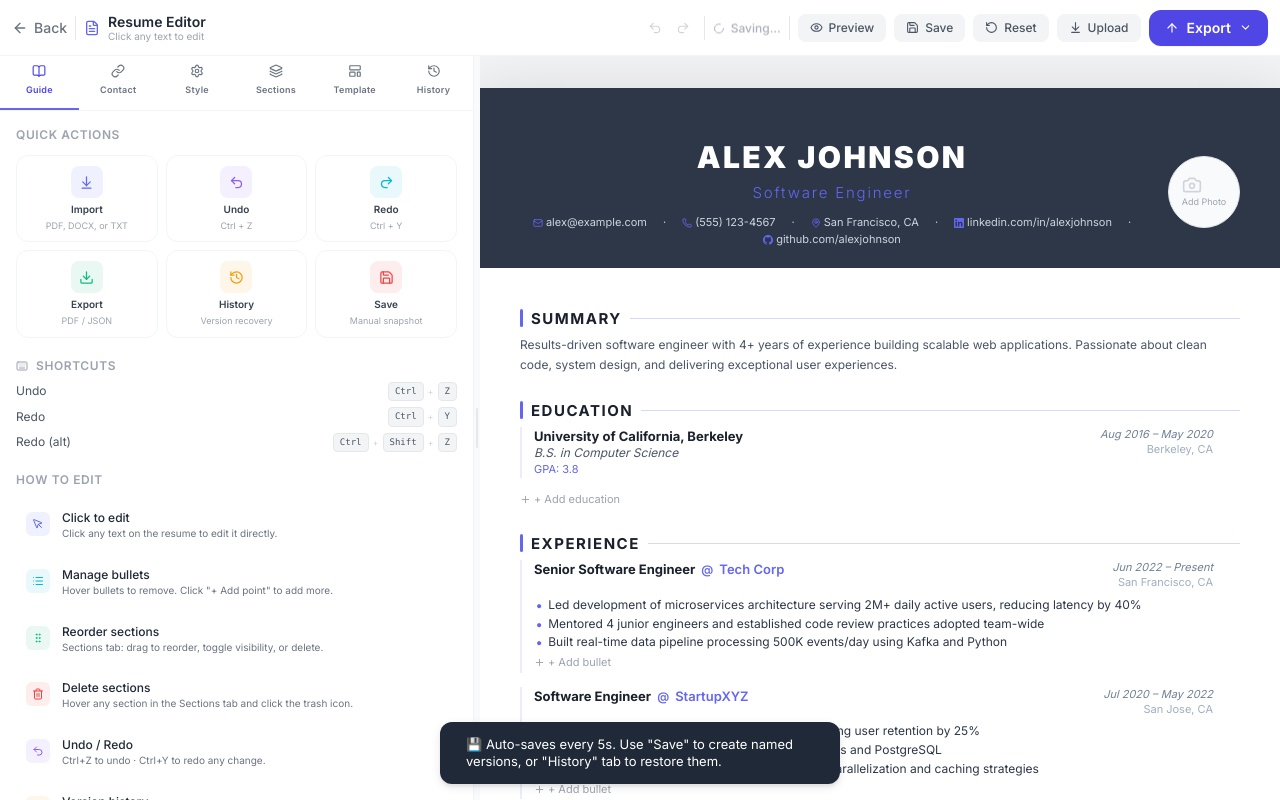
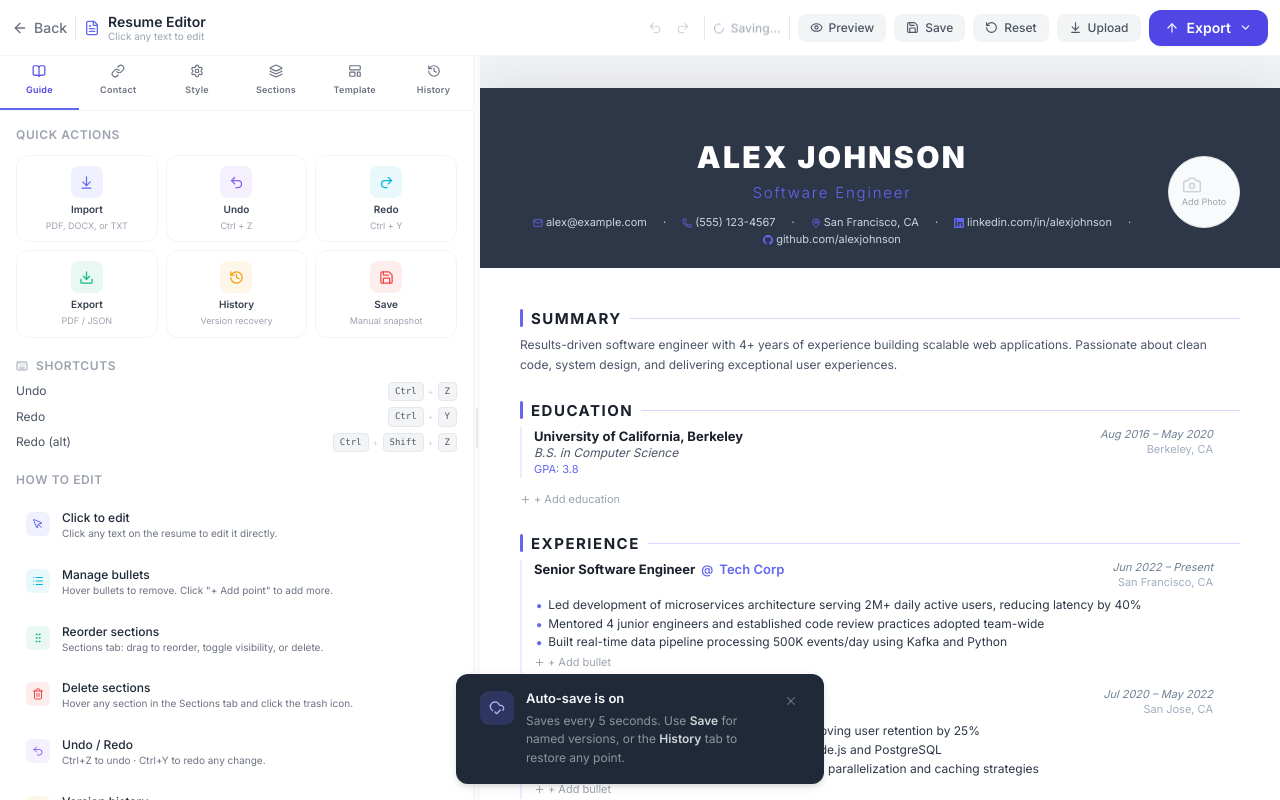
Before and after one commit to Apex-05/FreeCV, a React (Vite) app: page /editor in a window 1280 px wide. Built offline with nearby package versions, Linux system fonts and the light colour scheme.

Commit message:
message box

```diff
--- a/src/pages/EditorPage.tsx
+++ b/src/pages/EditorPage.tsx
@@ -10,6 +10,7 @@ import { UnsavedGuardProvider } from '../components/editor/UnsavedModal';
 import { useResumeStore } from '../store/resumeStore';
 import { useSaveStore } from '../store/saveStore';
 import toast from 'react-hot-toast';
+import { CloudCheck, X } from 'lucide-react';
 
 const STORAGE_INFO_KEY = 'freecv_storage_info_shown';
 
@@ -104,10 +105,29 @@ const EditorPageInner: React.FC = () => {
   useEffect(() => {
     if (!localStorage.getItem(STORAGE_INFO_KEY)) {
       const id = setTimeout(() => {
-        toast(
-          '💾 Auto-saves every 5s. Use "Save" to create named versions, or "History" tab to restore them.',
-          { duration: 8000, style: { maxWidth: 400, fontSize: 13 } },
-        );
+        toast(t => (
+          <div style={{ display: 'flex', alignItems: 'flex-start', gap: 12, maxWidth: 320 }}>
+            <div style={{ width: 34, height: 34, borderRadius: 9, background: 'rgba(99,102,241,0.22)', display: 'flex', alignItems: 'center', justifyContent: 'center', flexShrink: 0, marginTop: 1 }}>
+              <CloudCheck size={16} style={{ color: '#a5b4fc' }} />
+            </div>
+            <div style={{ flex: 1 }}>
+              <p style={{ margin: 0, fontWeight: 600, fontSize: 13, color: '#f9fafb', lineHeight: 1.3 }}>Auto-save is on</p>
+              <p style={{ margin: '5px 0 0', fontSize: 12, color: 'rgba(255,255,255,0.5)', lineHeight: 1.55 }}>
+                Saves every 5 seconds. Use{' '}
+                <span style={{ color: 'rgba(255,255,255,0.8)', fontWeight: 600 }}>Save</span>
+                {' '}for named versions, or the{' '}
+                <span style={{ color: 'rgba(255,255,255,0.8)', fontWeight: 600 }}>History</span>
+                {' '}tab to restore any point.
+              </p>
+            </div>
+            <button
+              onClick={() => toast.dismiss(t.id)}
+              style={{ background: 'none', border: 'none', padding: 2, cursor: 'pointer', color: 'rgba(255,255,255,0.28)', flexShrink: 0, lineHeight: 1, marginTop: 2 }}
+            >
+              <X size={14} />
+            </button>
+          </div>
+        ), { duration: 10000, style: { padding: '12px 14px', maxWidth: 380 } });
         localStorage.setItem(STORAGE_INFO_KEY, '1');
       }, 2500);
       return () => clearTimeout(id);
```
